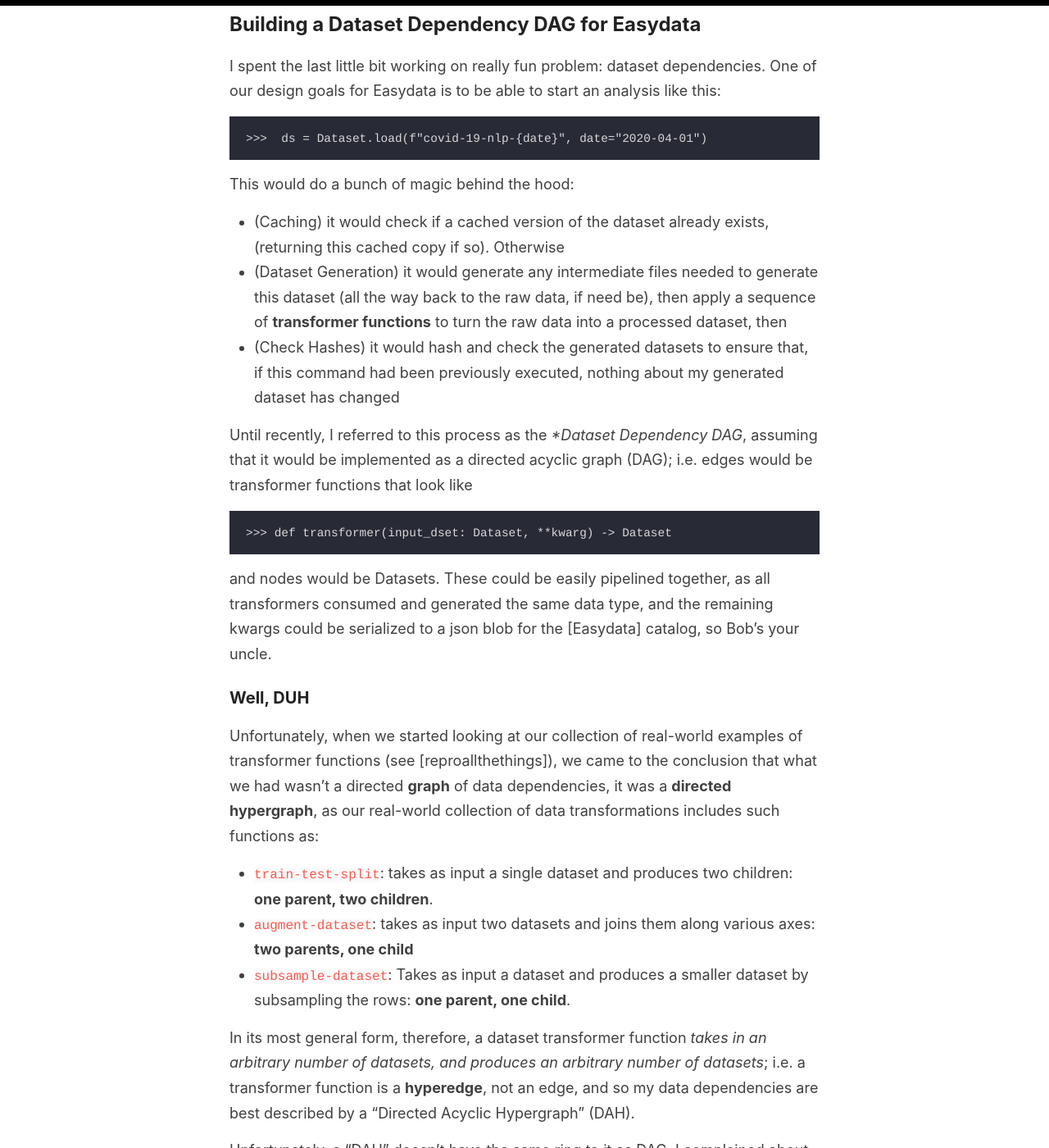
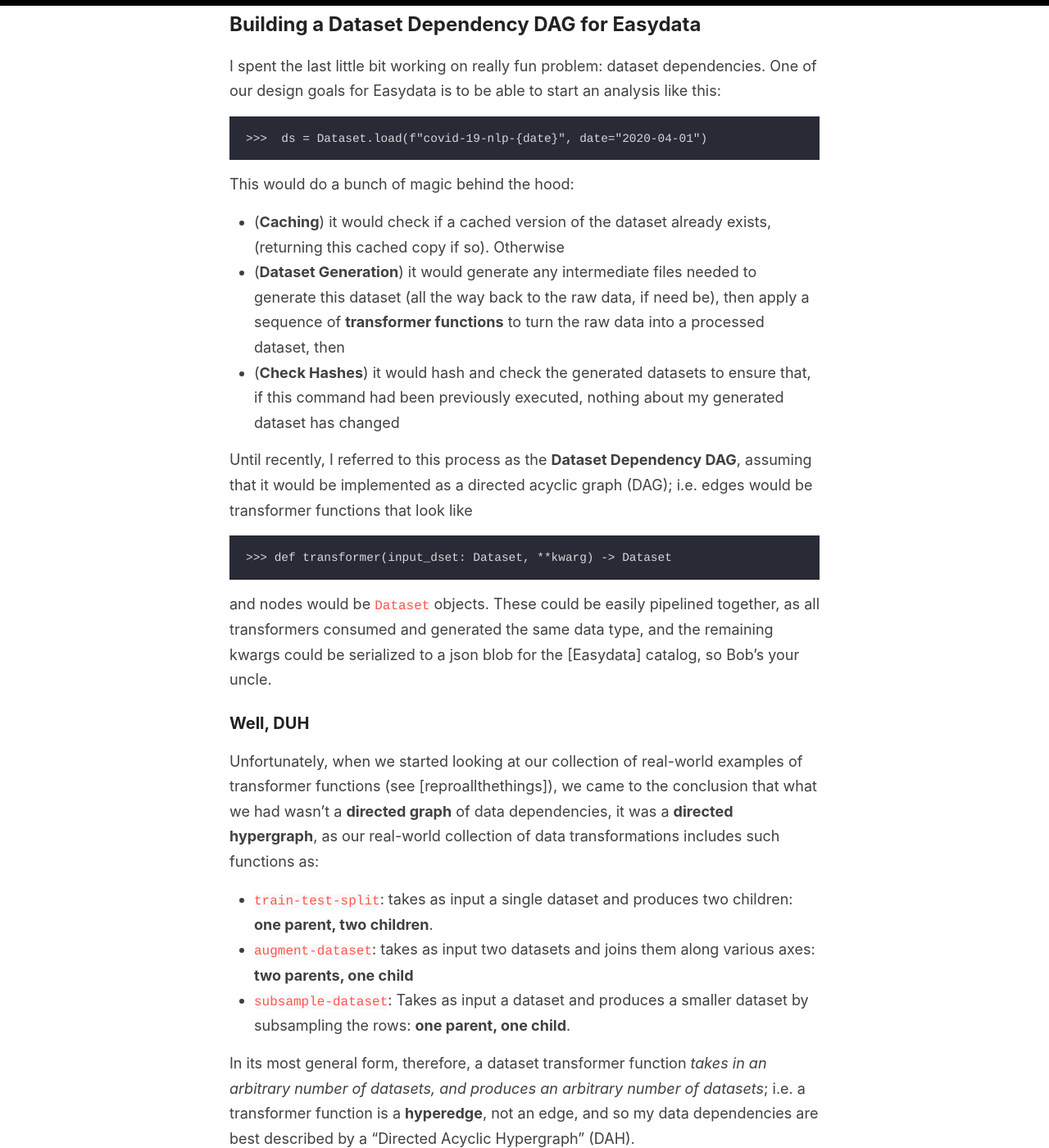
Before and after one commit to hackalog/hackalog.github.io, a Jekyll site: the page built from _posts/2020-03-30-dataset-dag.md, in a window 1280 px wide and 1400 px high, scrolled down 341 px. Shown: the whole window at 82% size. Built offline with Jekyll 4.4.1, drawn with Linux system fonts in a browser that asks for light colours; some of the changed text lies outside the part shown.

Commit message:
cleanup markup

````diff
--- a/_posts/2020-03-30-dataset-dag.md
+++ b/_posts/2020-03-30-dataset-dag.md
@@ -16,20 +16,20 @@
 
 This would do a bunch of magic behind the hood:
 
-* (Caching) it would check if a cached version of the dataset already exists, (returning this cached copy if so). Otherwise
-* (Dataset Generation) it would generate any intermediate files needed to generate this dataset (all the way back to the raw data, if need be), then apply a sequence of **transformer functions** to turn the raw data into a processed dataset, then
-* (Check Hashes) it would hash and check the generated datasets to ensure that, if this command had been previously executed, nothing about my generated dataset has changed
+* (**Caching**) it would check if a cached version of the dataset already exists, (returning this cached copy if so). Otherwise
+* (**Dataset Generation**) it would generate any intermediate files needed to generate this dataset (all the way back to the raw data, if need be), then apply a sequence of **transformer functions** to turn the raw data into a processed dataset, then
+* (**Check Hashes**) it would hash and check the generated datasets to ensure that, if this command had been previously executed, nothing about my generated dataset has changed
 
-Until recently, I referred to this process as the **Dataset Dependency DAG*, assuming that it would be implemented as a directed acyclic graph (DAG); i.e. edges would be transformer functions that look like
+Until recently, I referred to this process as the **Dataset Dependency DAG**, assuming that it would be implemented as a directed acyclic graph (DAG); i.e. edges would be transformer functions that look like
 
 ```
 >>> def transformer(input_dset: Dataset, **kwarg) -> Dataset
 ```
-and nodes would be Datasets. These could be easily pipelined together, as all transformers consumed and generated the same data type, and the remaining kwargs could be serialized to a json blob for the [Easydata] catalog, so Bob's your uncle.
+and nodes would be `Dataset` objects. These could be easily pipelined together, as all transformers consumed and generated the same data type, and the remaining kwargs could be serialized to a json blob for the [Easydata] catalog, so Bob's your uncle.
 
 ### Well, DUH
 
-Unfortunately, when we started looking at our collection of real-world examples of transformer functions (see [reproallthethings]), we came to the conclusion that what we had wasn't a directed **graph** of data dependencies, it was a **directed hypergraph**, as our real-world collection of data transformations includes such functions as:
+Unfortunately, when we started looking at our collection of real-world examples of transformer functions (see [reproallthethings]), we came to the conclusion that what we had wasn't a **directed graph** of data dependencies, it was a **directed hypergraph**, as our real-world collection of data transformations includes such functions as:
 
 * `train-test-split`: takes as input a single dataset and produces two children: **one parent, two children**.
 * `augment-dataset`: takes as input two datasets and joins them along various axes: **two parents, one child**
````
Also changed, not shown: other parts of _posts/2020-03-30-dataset-dag.md (+3 -1 lines), _posts/2020-05-04-transformer-graph.md (+1 -1 lines), _posts/2020-05-06-cache-magic.md (+8 -6 lines).
